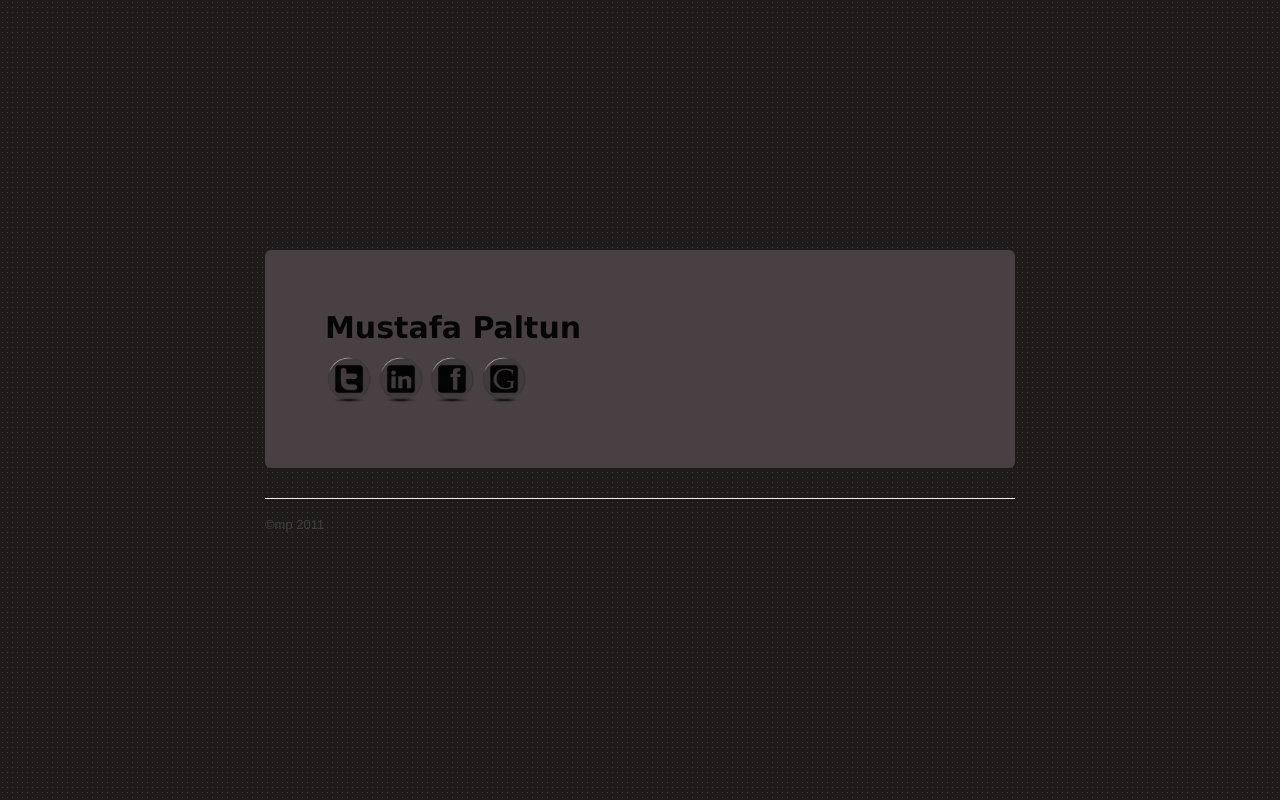
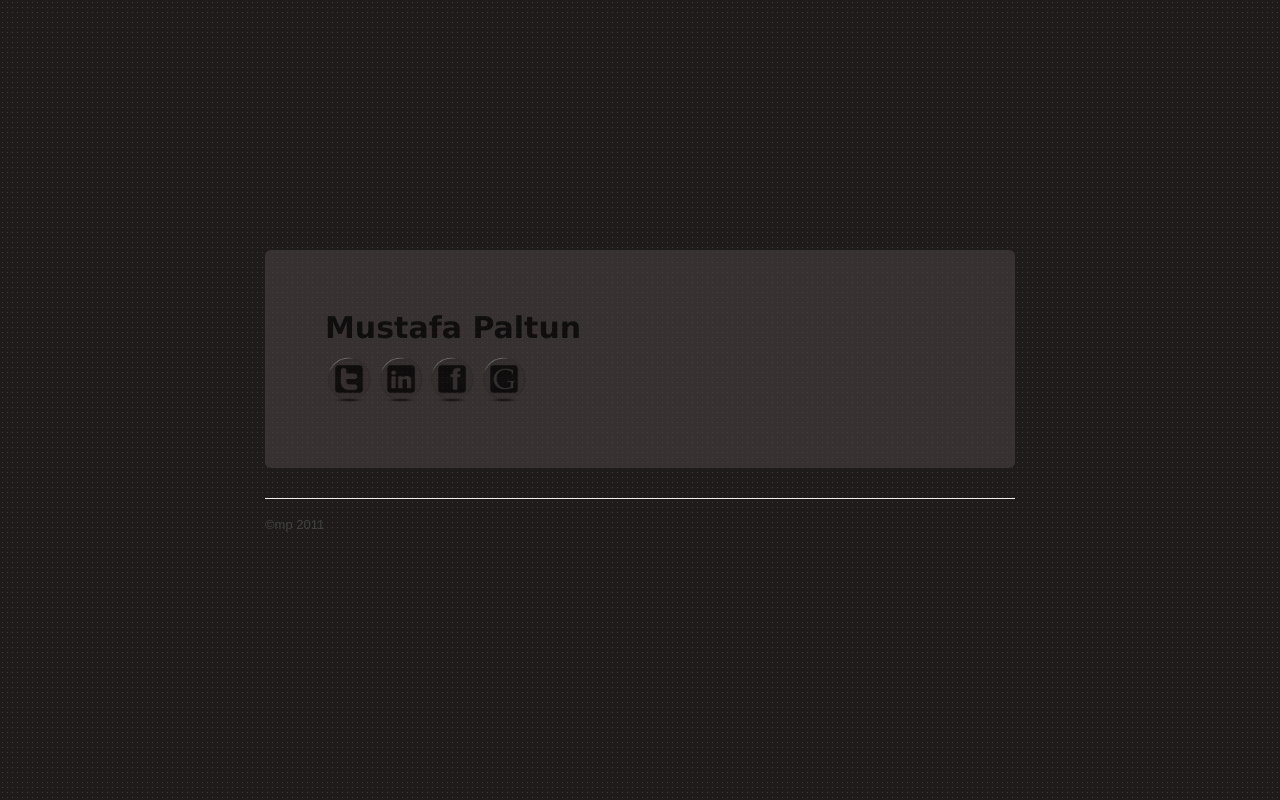
Before and after one commit to challenge/challenge.github.com, a plain HTML site: page index.html in a window 1280 px wide. Drawn offline with Linux system fonts and the light colour scheme.

Commit message:
add opacity

```diff
--- a/index.html
+++ b/index.html
@@ -25,6 +25,9 @@
 
       .hero-unit {
         background-color: #484042;
+        opacity: 0.6;
+        -moz-opacity: 0.6;
+        filter:alpha(opacity=60);
       }
 
       h2#myname {
```
